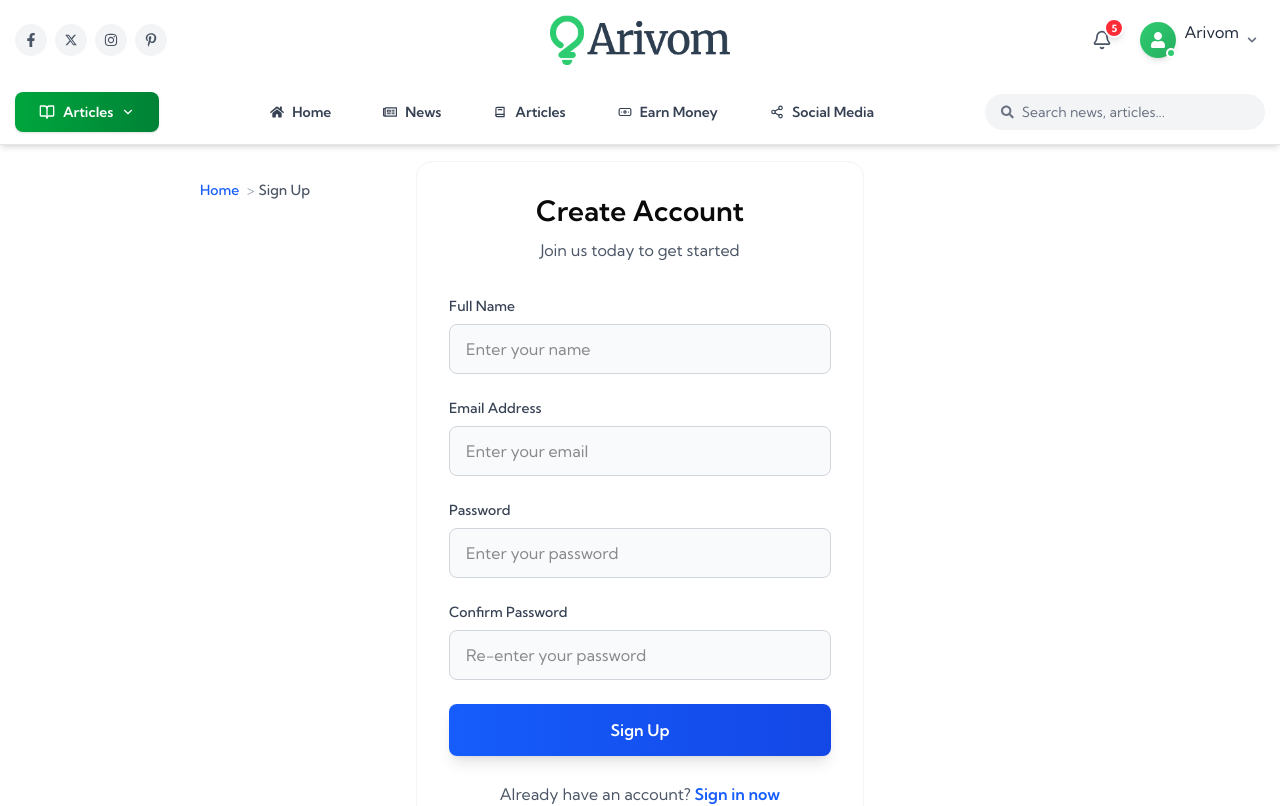
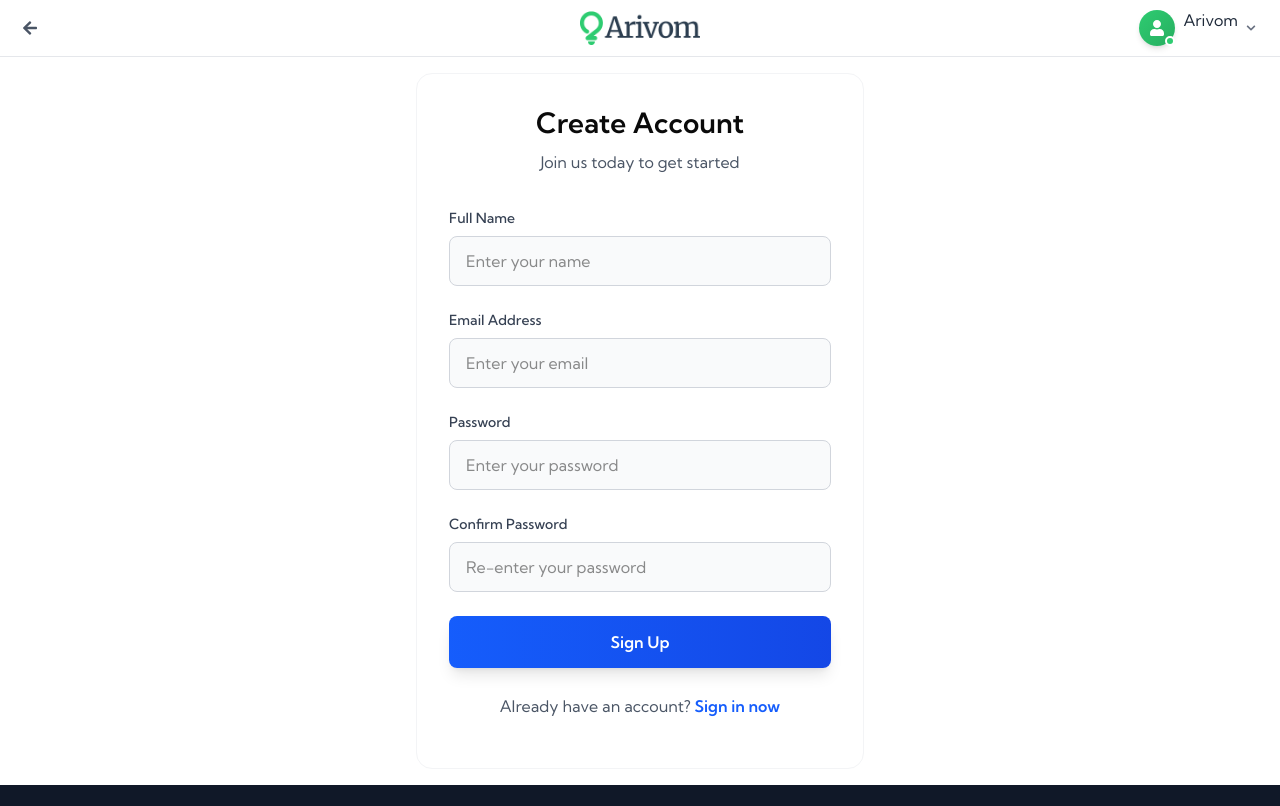
Before and after one commit to SanjaySarvah/Arivom-Nextjs, a Next.js app: page /signup in a window 1280 px wide. Shown: the top 806 px of the page. Built offline with nearby package versions, Linux system fonts and the light colour scheme.

Commit message:
signin / signup changes

```diff
--- a/app/layout.tsx
+++ b/app/layout.tsx
@@ -33,6 +33,9 @@ export default function RootLayout({ children }: { children: React.ReactNode })
   // Detect detail page
   const isDetailPage = pathname.match(/\/(news|articles)\/[^\/]+$/);
 
+  // Detect auth pages (signin/signup)
+  const isAuthPage = pathname === "/signin" || pathname === "/signup";
+
   // Tabs visibility
   const showNewsTab =
     !isDetailPage &&
@@ -56,7 +59,9 @@ export default function RootLayout({ children }: { children: React.ReactNode })
       <body className="bg-gray-50 text-gray-800 flex flex-col min-h-screen">
         <ClientLayoutWrapper>
           {/* ---------------- HEADER SECTION ---------------- */}
-          {isDetailPage ? (
+          {isAuthPage ? (
+            <DetailsHeader />
+          ) : isDetailPage ? (
             ''    // logic removed
           ) : (
             <>
--- a/app/signin/page.tsx
+++ b/app/signin/page.tsx
@@ -16,7 +16,7 @@ export default function SignInPage() {
     <div className="flex items-center justify-center p-4 min-h-0 sm:min-h-0">
 
       {/* Breadcrumbs */}
-     <div className="absolute top-[5px] left-[6px] sm:top-45 sm:left-50">
+     {/* <div className="absolute top-[5px] left-[6px] sm:top-45 sm:left-50">
         <div className="text-sm">
           <Link href="/" className="text-blue-600 font-medium hover:text-blue-700 hover:underline transition-colors">
             Home
@@ -24,7 +24,7 @@ export default function SignInPage() {
           <span className="text-gray-400 mx-1">{'>'}</span>
           <span className="text-gray-600 font-medium">Sign In</span>
         </div>
-      </div>
+      </div> */}
 
       {/* Card Container - Properly centered on mobile */}
       <div className="w-full max-w-md">
--- a/app/signup/page.tsx
+++ b/app/signup/page.tsx
@@ -24,7 +24,7 @@ export default function SignUpPage() {
     <div className="flex items-center justify-center p-4 min-h-0 sm:min-h-0">
 
       {/* Breadcrumbs */}
-      <div className="absolute top-[5px] left-[6px] sm:top-45 sm:left-50">
+      {/* <div className="absolute top-[5px] left-[6px] sm:top-45 sm:left-50">
         <div className="text-sm">
           <Link
             href="/"
@@ -35,7 +35,7 @@ export default function SignUpPage() {
           <span className="text-gray-400 mx-1">{'>'}</span>
           <span className="text-gray-600 font-medium">Sign Up</span>
         </div>
-      </div>
+      </div> */}
 
       {/* Card Container */}
       <div className="w-full max-w-md">
```
